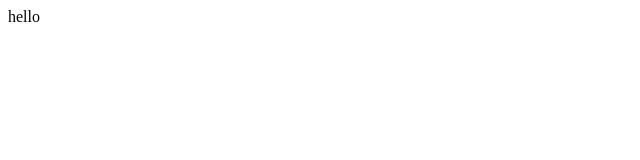
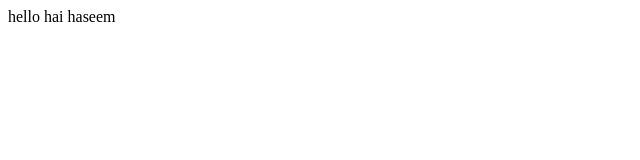
Before and after one commit to Haseem220/haseem1, a plain HTML site: page index.html in a window 1280 px wide. Shown: the full height of the page, 0-640 px from the left. Drawn offline with Linux system fonts and the light colour scheme.

Commit message:
Update index.html

```diff
--- a/index.html
+++ b/index.html
@@ -1,5 +1,5 @@
 <html>
 <body>
-hello
+hello hai haseem
 </body>
 </html>
```
